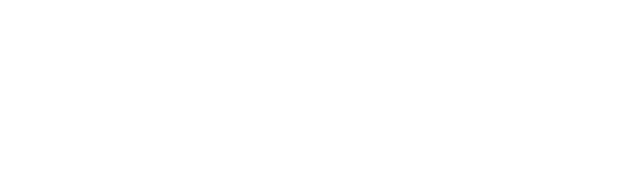
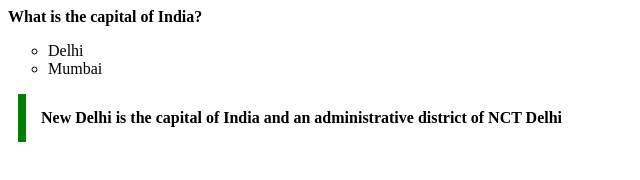
Before and after one commit to acciojob/trivia-Hotwani17-Sachin, a website: page main.html in a window 1280 px wide. Shown: the whole page, without its empty margins (0-640 px from the left). Drawn offline with Linux system fonts and the light colour scheme.

Commit message:
Update main.html

```diff
--- a/main.html
+++ b/main.html
@@ -8,7 +8,23 @@
 
 <body>
 	<!-- the entire body must be written by student -->
-    <script type="text/javascript" src="./script.js">
+	<style> blockquote{ max-width:600px;
+		           margin:10px;
+		           padding:15px;
+		           border-left:8px solid green;
+		           background-color: #f8fffe"";
+		           font-weight:bold; }
+
+	</style>
+
+		<b>What is the capital of India?</b>
+		<ul type="circle">
+		<li> Delhi </li>
+		<li> Mumbai </li>
+		  </ul>
+
+<blockquote cite=https://en.wikipedia.org/wiki/New_Delhi>  New Delhi is the capital of India and an administrative district of NCT Delhi </blockquote>
+		<script type="text/javascript" src="./script.js">
 </script>
 
 </body>
```
